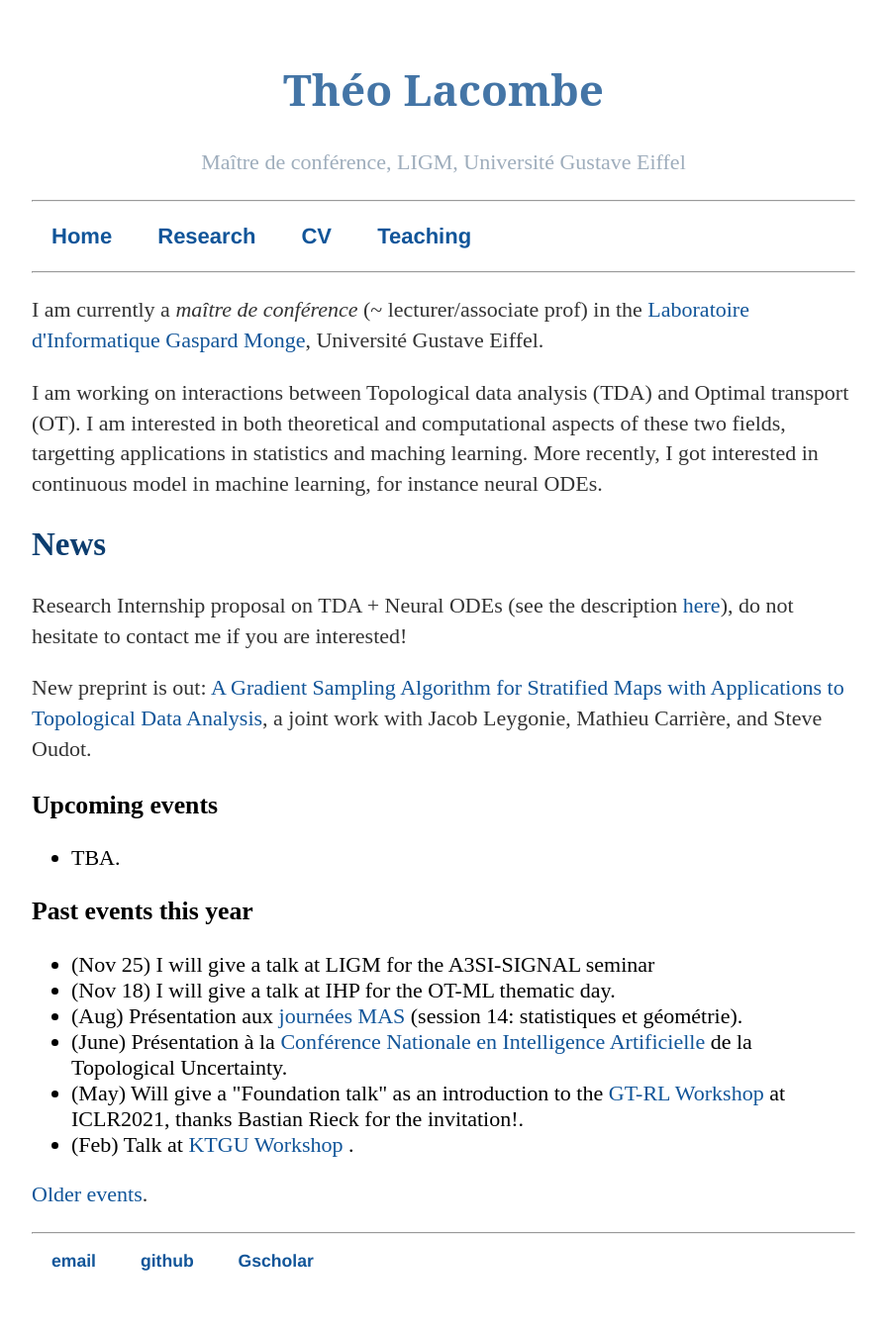
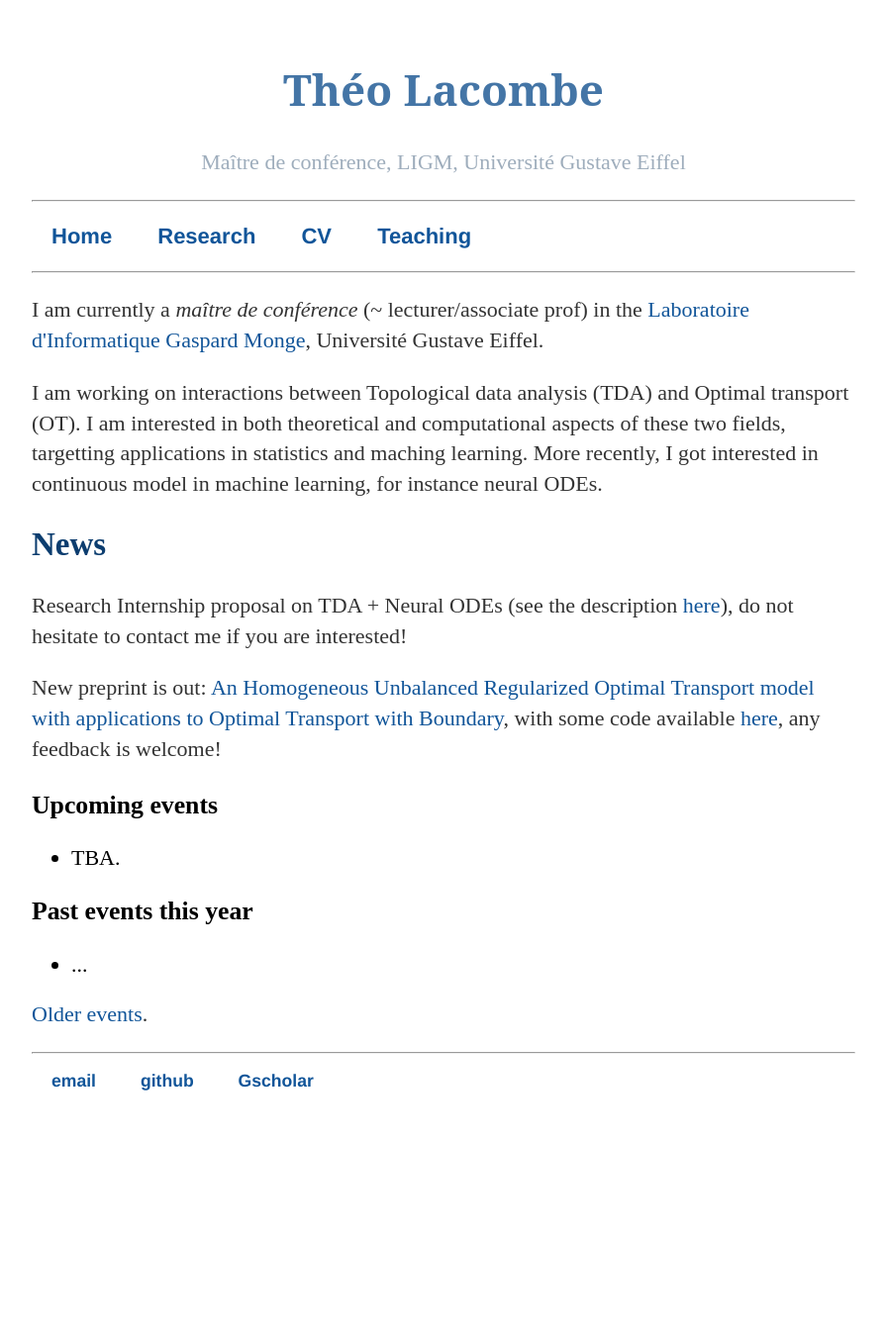
Before and after one commit to tlacombe/tlacombe.github.io, a Jekyll site: the page built from index.html, in a window 1280 px wide. Shown: the whole page at 99% size, without its empty margins (192-1087 px from the left). Built offline with Jekyll 4.4.1, drawn with Linux system fonts in a browser that asks for light colours; after the commit the page ends 1163 px from its top, so only the background shows below that.

Commit message:
added preprint + update news

```diff
--- a/index.html
+++ b/index.html
@@ -11,8 +11,8 @@ title: Théo Lacombe's webpage
     <h2> News </h2>
     <p>Research Internship proposal on TDA + Neural ODEs (see the description <a href='./research/material/stage.pdf'>here</a>), do not hesitate to contact me if you are interested!</p>
 
+    <p>New preprint is out: <a href="https://arxiv.org/abs/2201.02082">An Homogeneous Unbalanced Regularized Optimal Transport model with applications to Optimal Transport with Boundary</a>, with some code available <a href='https://github.com/tlacombe/homogeneousUROT'>here</a>, any feedback is welcome!</p>
 
-    <p>New preprint is out: <a href="https://arxiv.org/abs/2109.00530">A Gradient Sampling Algorithm for Stratified Maps with Applications to Topological Data Analysis</a>, a joint work with Jacob Leygonie, Mathieu Carrière, and Steve Oudot.</p>
 	<h3> Upcoming events</h3>
 	<ul>
 		<li>TBA.</li>
@@ -20,12 +20,7 @@ title: Théo Lacombe's webpage
 
         <h3> Past events this year</h3>
 	<ul>
-		<li>(Nov 25) I will give a talk at LIGM for the A3SI-SIGNAL seminar</li>
-		<li> (Nov 18) I will give a talk at IHP for the OT-ML thematic day.</li>
-		<li> (Aug) Présentation aux <a href='https://mas2020.sciencesconf.org/'>journées MAS</a> (session 14: statistiques et géométrie).
-		<li> (June) Présentation à la <a href='https://www.pfia2021.fr/conferences/cnia/'>Conférence Nationale en Intelligence Artificielle </a> de la Topological Uncertainty.</li>
-		<li>(May) Will give a "Foundation talk" as an introduction to the <a href="https://gt-rl.github.io/">GT-RL Workshop</a> at ICLR2021, thanks Bastian Rieck for the invitation!.</li>
-		<li> (Feb) Talk at <a href='https://www.math.kyoto-u.ac.jp/~k.takao/KTGU/6thWorkshop/'>KTGU Workshop </a>.</li>
+		<li>...</li>
 	</ul>
 	<p>
 	<a href='older.html'>Older events</a>.
--- a/older.html
+++ b/older.html
@@ -4,6 +4,12 @@ title: Théo Lacombe's webpage
 ---
 <div class="blurb">
 	<ul>
+		<li>(Nov 2021) I will give a talk at LIGM for the A3SI-SIGNAL seminar</li>
+		<li> (Nov 2021) I will give a talk at IHP for the OT-ML thematic day.</li>
+		<li> (Aug 2021) Présentation aux <a href='https://mas2020.sciencesconf.org/'>journées MAS</a> (session 14: statistiques et géométrie).
+		<li> (June 2021) Présentation à la <a href='https://www.pfia2021.fr/conferences/cnia/'>Conférence Nationale en Intelligence Artificielle </a> de la Topological Uncertainty.</li>
+		<li>(May 2021) Will give a "Foundation talk" as an introduction to the <a href="https://gt-rl.github.io/">GT-RL Workshop</a> at ICLR2021, thanks Bastian Rieck for the invitation!.</li>
+		<li> (Feb 2021) Talk at <a href='https://www.math.kyoto-u.ac.jp/~k.takao/KTGU/6thWorkshop/'>KTGU Workshop </a>.</li>
 		<li> (video recording) Presentation of <a href="https://arxiv.org/pdf/1904.09378.pdf">PersLay</a> for <a href="https://www.aistats.org/">AISTATS2020</a>! Presentation on Aug. 2020.</li>
 		<li> (July 2020) Online talk at OSU for the <a href="https://tgda.osu.edu/ot-tda-workshop/">OT and TDA workshop</a>.</li>
 		<li> (June 2020) Presentation at <a href="https://socg20.inf.ethz.ch/yrf">SoCG Young Researchers Forum</a> (by my collaborator Vincent Divol)</li>
```
